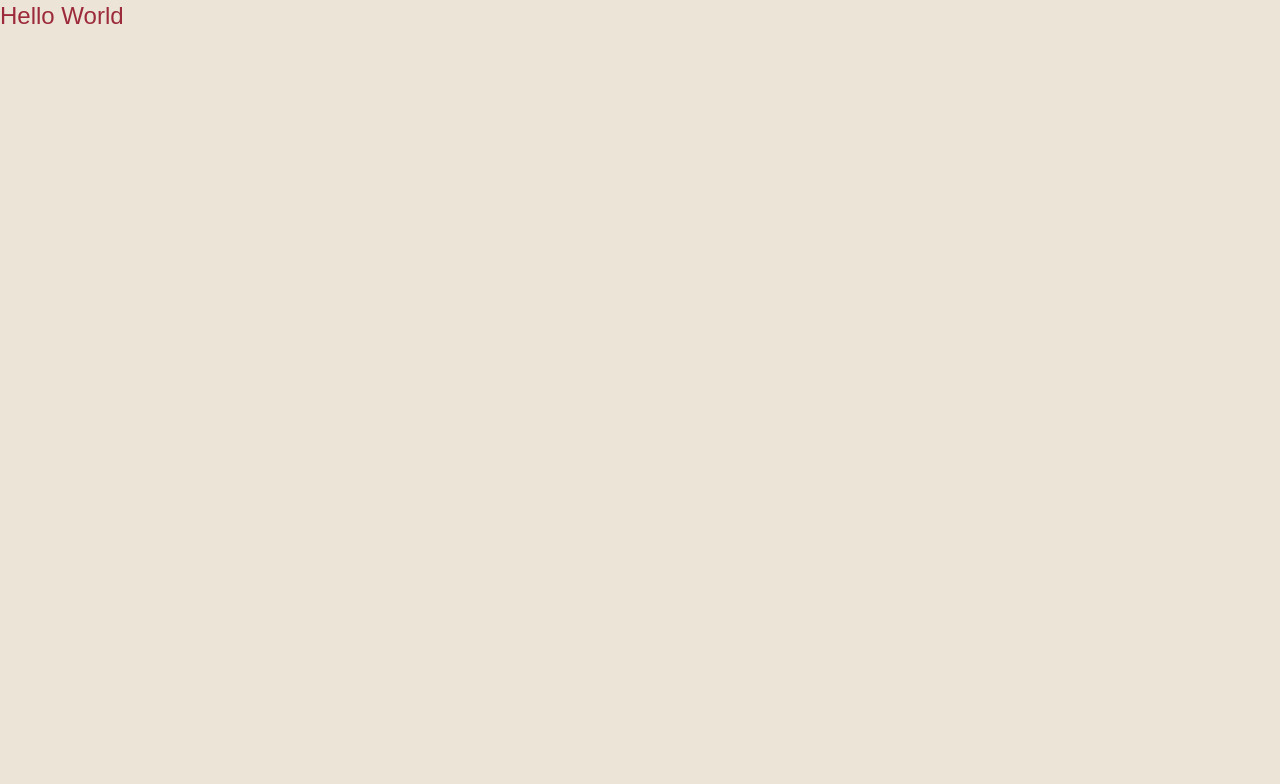
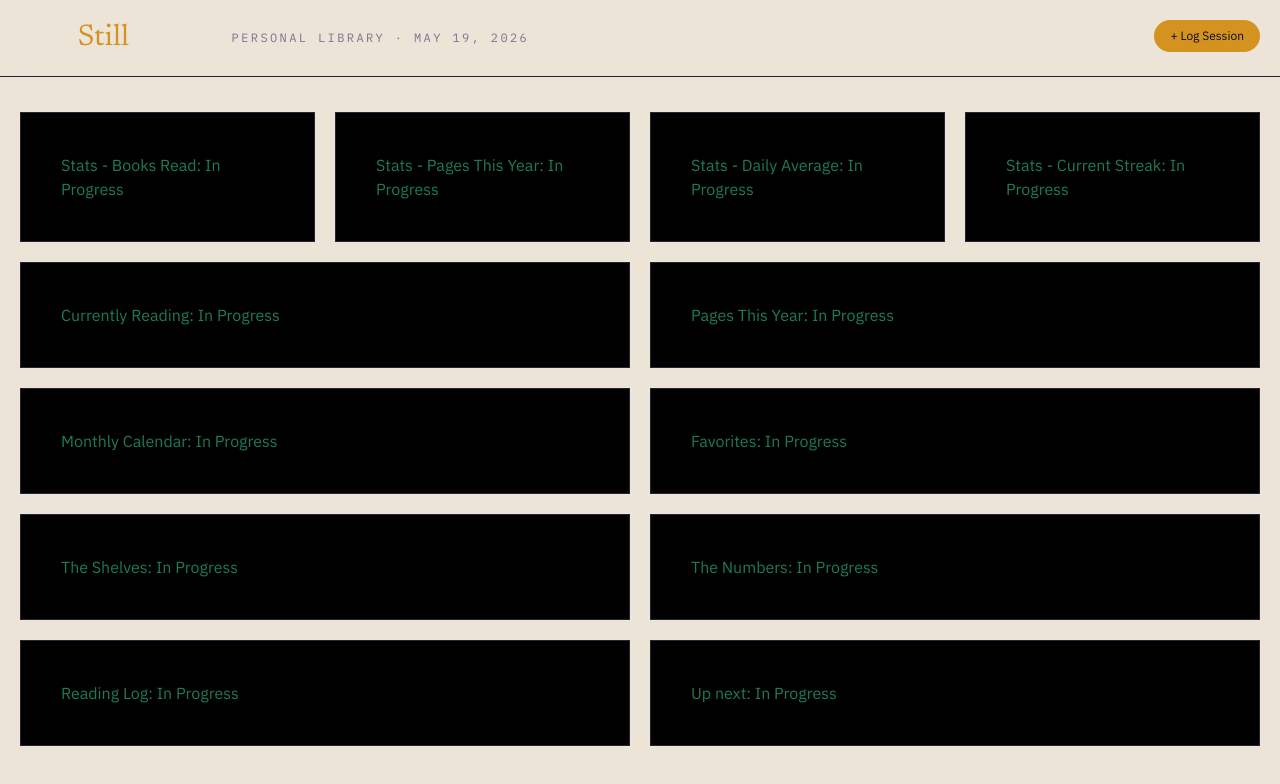
Before and after one commit to turned-to-a-dead-channel/book-logger, a Next.js app: page / in a window 1280 px wide. Shown: the top 784 px of the page. Built offline with nearby package versions, Linux system fonts and the light colour scheme.

Commit message:
Build out layout

```diff
--- a/app/globals.css
+++ b/app/globals.css
@@ -19,6 +19,10 @@
   --plum-2: #a05fc4;
   --teal: #186e7c;
   --rose: #b8456b;
+  --border: #2a2238;
+  --dark: #0c0a12;
+  --light: #ece4d7;
+  --wider-than-widest: 0.2em;
 }
 
 @theme inline {
@@ -27,6 +31,15 @@
   --font-sans: var(--font-ibm-plex-sans);
   --font-mono: var(--font-ibm-plex-mono);
   --font-serif: var(--font-newsreader);
+  --color-oxblood: var(--oxblood);
+  --color-emerald: var(--emerald);
+  --color-amber: var(--amber);
+  --color-amber-2: var(--amber-2);
+  --color-muted: var(--muted);
+  --color-bordercolor: var(--border);
+  --color-textdark: var(--dark);
+  --color-textlight: var(--light);
+  --tracking-wider-than-widest: var(--wider-than-widest);
 }
 
 @media (prefers-color-scheme: dark) {
@@ -39,9 +52,4 @@
 body {
   background: var(--background);
   color: var(--foreground);
-  font-family: Arial, Helvetica, sans-serif;
 }
-
-h1 {
-  color: var(--oxblood);
-}
--- a/app/layout.tsx
+++ b/app/layout.tsx
@@ -1,4 +1,5 @@
 import type { Metadata } from "next";
+import TopBar from "./topbar";
 import { Newsreader, IBM_Plex_Sans, IBM_Plex_Mono } from "next/font/google";
 import "./globals.css";
 
@@ -26,8 +27,9 @@ export const metadata: Metadata = {
 
 const MainLayout = ({ children }: { children: React.ReactNode }) => {
   return (
-    <html>
+    <html className={`${newsreader.variable} ${ibmPlexSans.variable} ${ibmPlexMono.variable}`}>
       <body>
+        <TopBar></TopBar>
         <main>{children}</main>
       </body>
     </html>
--- a/app/page.tsx
+++ b/app/page.tsx
@@ -1,7 +1,52 @@
 const HomePage = () => {
   return (
-  <div className='text-2xl'>
-    <h1>Hello World</h1>
+  <div className='pt-28 ml-5 mr-5 flex flex-col justify-items-center gap-5'>
+    <div className="flex flex-row gap-5 items-stretch justify-items-center">
+      <div className="bg-black border border-bordercolor p-10 flex-1">
+        <h2 className="text-emerald">Stats - Books Read: In Progress</h2>
+      </div>
+      <div className="bg-black border border-bordercolor p-10 flex-1" >
+        <h2 className="text-emerald">Stats - Pages This Year: In Progress</h2>
+      </div>
+      <div className="bg-black border border-bordercolor p-10 flex-1" >
+        <h2 className="text-emerald">Stats - Daily Average: In Progress</h2>
+      </div>
+      <div className="bg-black border border-bordercolor p-10 flex-1" >
+        <h2 className="text-emerald">Stats - Current Streak: In Progress</h2>
+      </div>
+    </div>
+    <div className="flex flex-row gap-5 items-stretch justify-items-center">
+      <div className="bg-black border border-bordercolor p-10 flex-1">
+        <h2 className="text-emerald">Currently Reading: In Progress</h2>
+      </div>
+      <div className="bg-black border border-bordercolor p-10 flex-1" >
+        <h2 className="text-emerald">Pages This Year: In Progress</h2>
+      </div>
+    </div>
+    <div className="flex flex-row gap-5 items-stretch justify-items-center">
+      <div className="bg-black border border-bordercolor p-10 flex-1">
+        <h2 className="text-emerald">Monthly Calendar: In Progress</h2>
+      </div>
+      <div className="bg-black border border-bordercolor p-10 flex-1" >
+        <h2 className="text-emerald">Favorites: In Progress</h2>
+      </div>
+    </div>
+    <div className="flex flex-row gap-5 items-stretch justify-items-center">
+      <div className="bg-black border border-bordercolor p-10 flex-1">
+        <h2 className="text-emerald">The Shelves: In Progress</h2>
+      </div>
+      <div className="bg-black border border-bordercolor p-10 flex-1" >
+        <h2 className="text-emerald">The Numbers: In Progress</h2>
+      </div>
+    </div>
+    <div className="flex flex-row gap-5 items-stretch justify-items-center">
+      <div className="bg-black border border-bordercolor p-10 flex-1">
+        <h2 className="text-emerald">Reading Log: In Progress</h2>
+      </div>
+      <div className="bg-black border border-bordercolor p-10 flex-1" >
+        <h2 className="text-emerald">Up next: In Progress</h2>
+      </div>
+    </div>
   </div>
 )};
 
--- /dev/null
+++ b/app/topbar.tsx
@@ -0,0 +1,25 @@
+const today = new Date().toLocaleDateString('en-US', {
+    year: 'numeric', month: 'long', day: 'numeric'
+});
+
+const TopBar = () => {
+    return (
+        <nav className="fixed w-full z-50 border-b border-bordercolor bg-background/50 backdrop-blur-md flex">
+            <div className="flex flex-row justify-between w-full">
+                <div className='m-5'>
+                    <span className="font-serif align-middle text-textlight text-3xl">The </span>
+                    <span className="font-serif align-middle text-amber text-3xl">Still </span>
+                    <span className="font-serif align-middle text-textlight text-3xl">Room</span>
+                    <span className="ml-5 align-middle font-mono uppercase tracking-wider-than-widest text-xs text-muted">Personal Library &middot; { today }</span>
+                </div>
+                <div className="m-5">
+                    <button className="bg-amber text-xs align-middle text-textdark px-4 py-2 hover:bg-amber-2 rounded-4xl cursor-pointer">
+                        + Log Session
+                    </button>
+                </div>
+            </div>
+        </nav>
+    )
+};
+
+export default TopBar;
```
